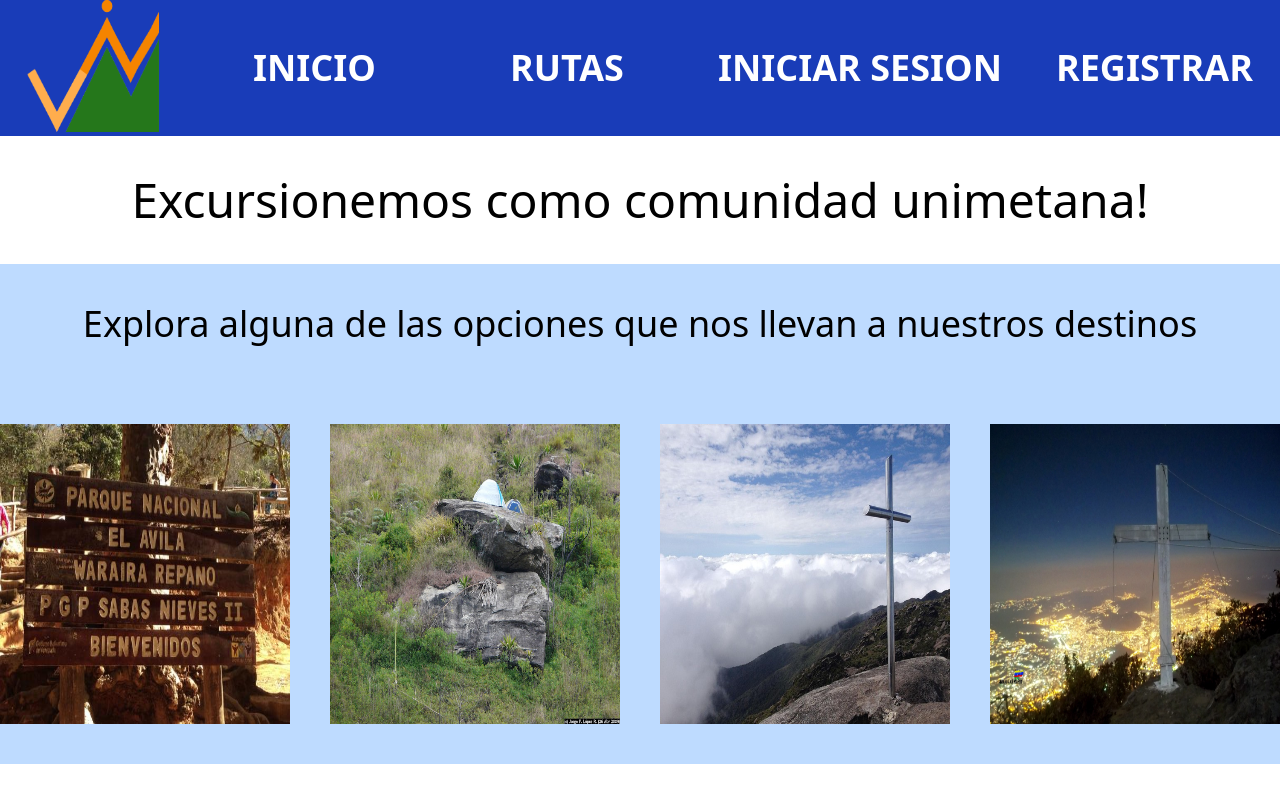
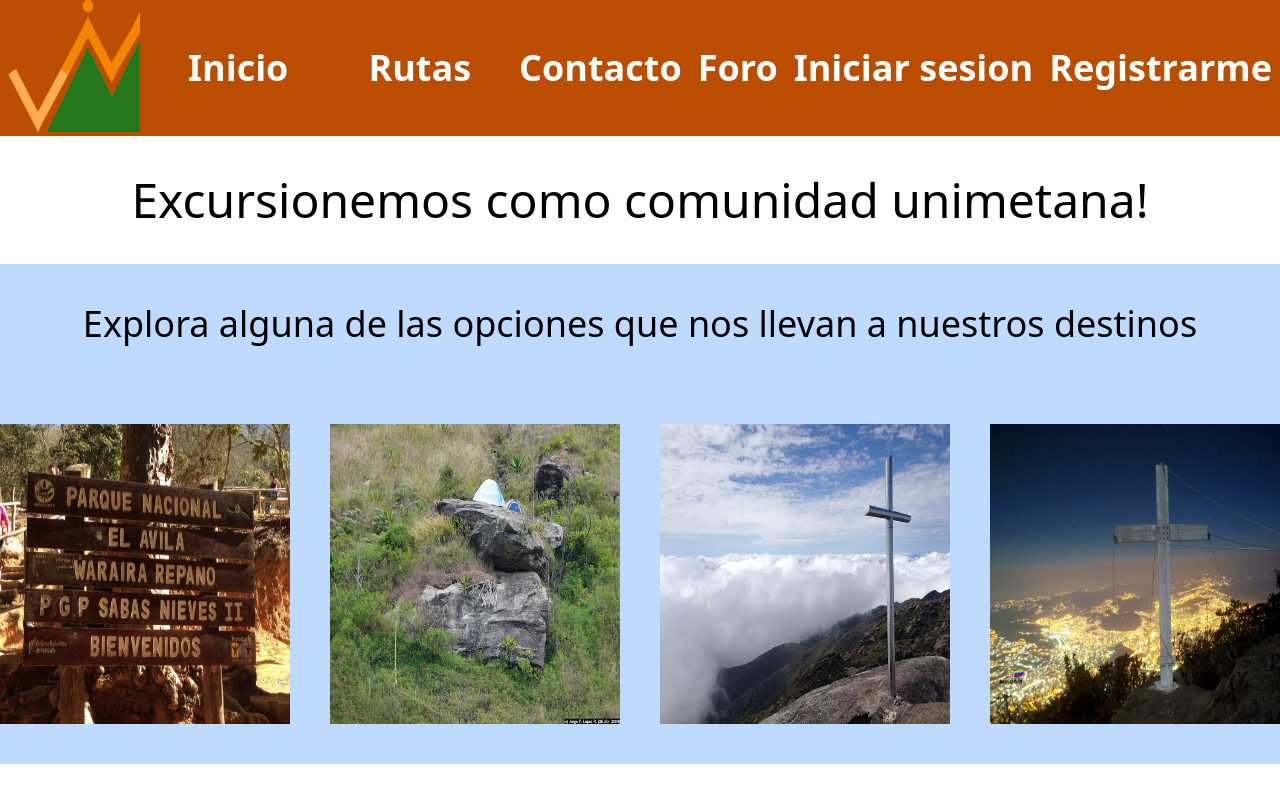
Before and after one commit to alepadron03/Micro2Def-grupo-5, a React (Vite) app: page / in a window 1280 px wide. Shown: the top 800 px of the page. Built offline with nearby package versions, Linux system fonts and the light colour scheme.

Commit message:
Update Navbar.jsx

```diff
--- a/src/components/Navbar.jsx
+++ b/src/components/Navbar.jsx
@@ -14,12 +14,15 @@ export default function Navbar(){
 
         <nav className=''>
 
-            <ul className="flex bg-blue-800 justify-around text-4xl text-nowrap text-white font-bold">
+            <ul className="flex bg-amber-700 justify-around text-4xl text-nowrap text-white font-bold">
                 <img src="imagenes/Metrologo.png" className="w-33 h-33 hover:opacity-65" onClick={mandarLink}></img>
-                    <Link to='/home' class='hover:bg-blue-700 py-12 px-10'>INICIO</Link>
-                    <Link to='/sabasNieves' class='hover:bg-blue-700 py-12 px-10'>RUTAS</Link>
-                    <Link to='/login' className="flex gap-10 py-12 hover:bg-blue-700">INICIAR SESION</Link>
-                    <Link to='/Register'className="flex gap-10 py-12 hover:bg-blue-700">REGISTRAR</Link>
+                    <Link to='/home' class='hover:bg-orange-400 py-12 px-8'>Inicio</Link>
+                    <Link to='/sabasNieves' class='hover:bg-orange-400 py-12 px-8'>Rutas</Link>
+                    <Link to='/Contacto'className="flex gap-20 py-12 hover:bg-orange-400">Contacto</Link>
+                    <Link to='/Foro'className="flex gap-5 py-12 hover:bg-orange-400">Foro</Link>
+                    <Link to='/login' className="flex gap-5 py-12 hover:bg-orange-400">Iniciar sesion</Link>
+                    <Link to='/Register'className="flex gap-5 py-12 hover:bg-orange-400">Registrarme</Link>
+
             </ul>
         </nav>
 
```
